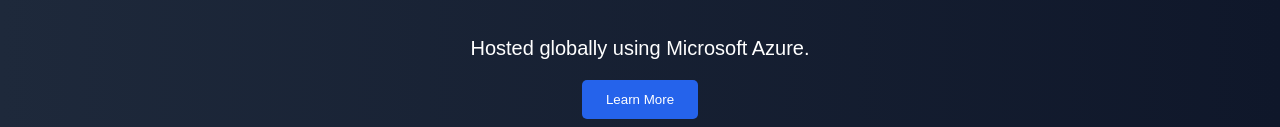
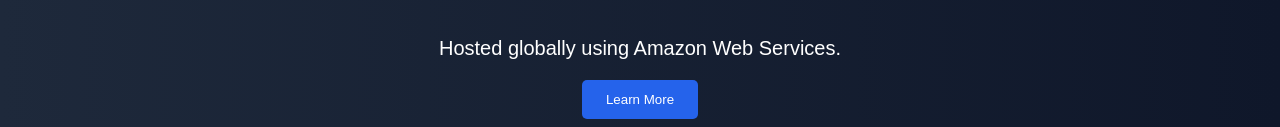
Before and after one commit to Frenchie89/smartoffice-demo, a plain HTML site: page index.html in a window 1280 px wide. Shown: the part 318-445 px from the top of the page. Drawn offline with Linux system fonts and the light colour scheme.

Commit message:
Amazon Change

```diff
--- a/index.html
+++ b/index.html
@@ -21,7 +21,7 @@
 
     <section class="hero">
         <h2>Cloud Hosting Made Simple</h2>
-        <p>Hosted globally using Microsoft Azure.</p>
+        <p>Hosted globally using Amazon Web Services.</p>
         <button onclick="showMessage()">Learn More</button>
     </section>
 
```
